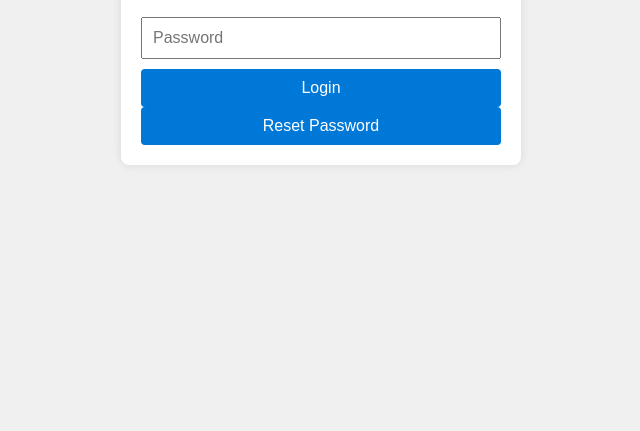
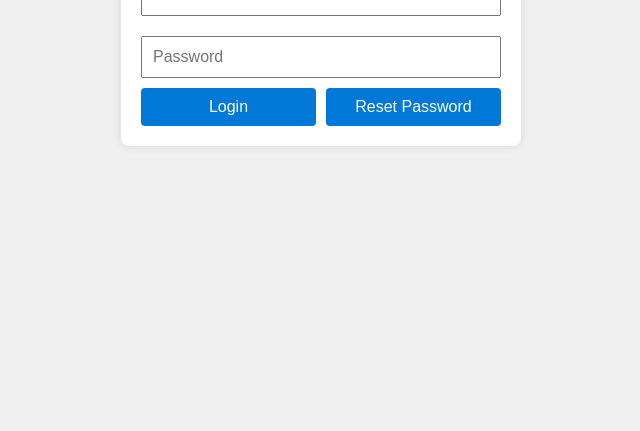
Before and after one commit to Me-eng291/boblox, a plain HTML site: page index.html in a window 1280 px wide. Shown: the part 369-800 px from the top of the page, without its empty margins (319-959 px from the left). Drawn offline with Linux system fonts and the light colour scheme.

Commit message:
Update index.html

```diff
--- a/index.html
+++ b/index.html
@@ -37,8 +37,14 @@
       font-size: 16px;
     }
 
+    .button-container {
+      display: flex;
+      gap: 10px; /* Adds spacing between buttons */
+      justify-content: center;
+    }
+
     button {
-      width: 100%;
+      flex: 1;
       padding: 10px;
       font-size: 16px;
       cursor: pointer;
@@ -64,8 +70,13 @@
     <h2>Roblox Login</h2>
     <input type="text" id="username" placeholder="Username" />
     <input type="password" id="password" placeholder="Password" />
-    <button onclick="checkLogin()">Login</button>
-    <button onclick="resetPassword()">Reset Password</button>
+
+    <!-- Button container for correct alignment -->
+    <div class="button-container">
+      <button onclick="checkLogin()">Login</button>
+      <button onclick="resetPassword()">Reset Password</button>
+    </div>
+
     <p id="error-message">Invalid username or password!</p>
   </div>
 
```
